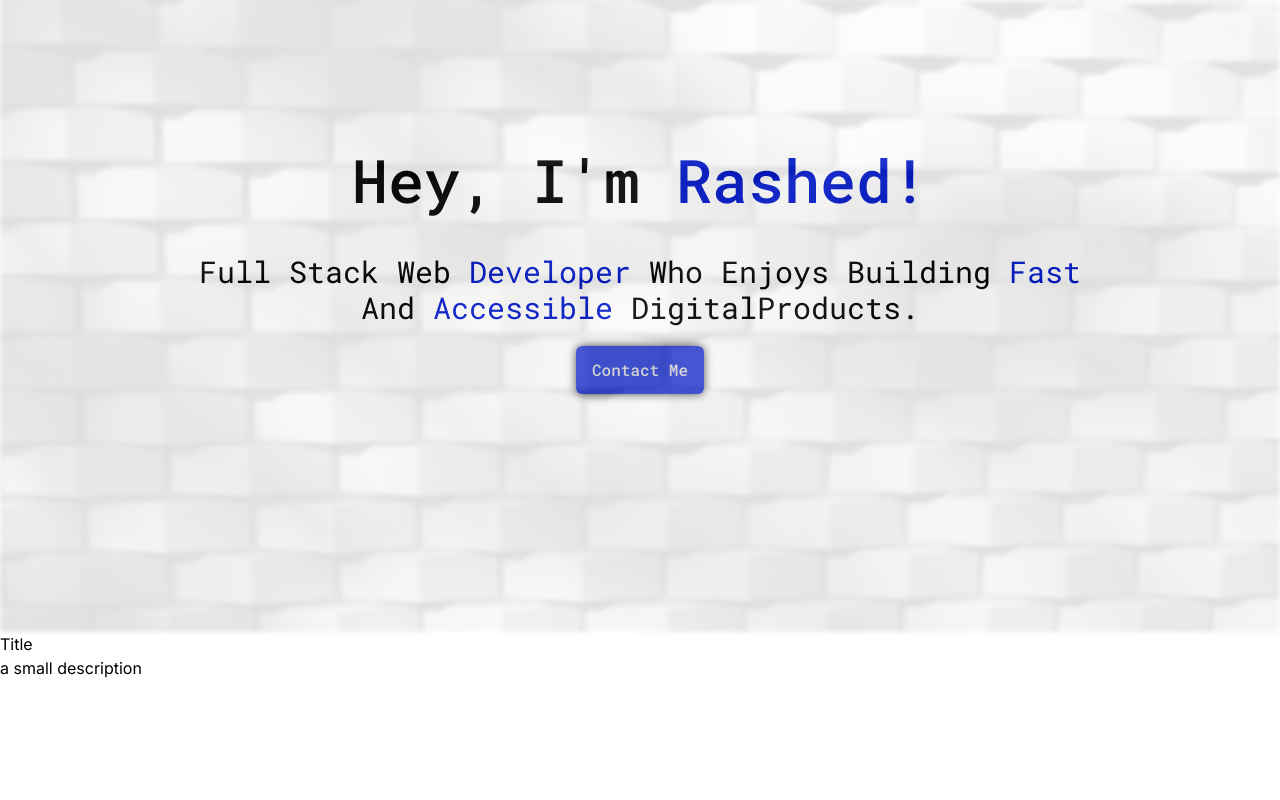
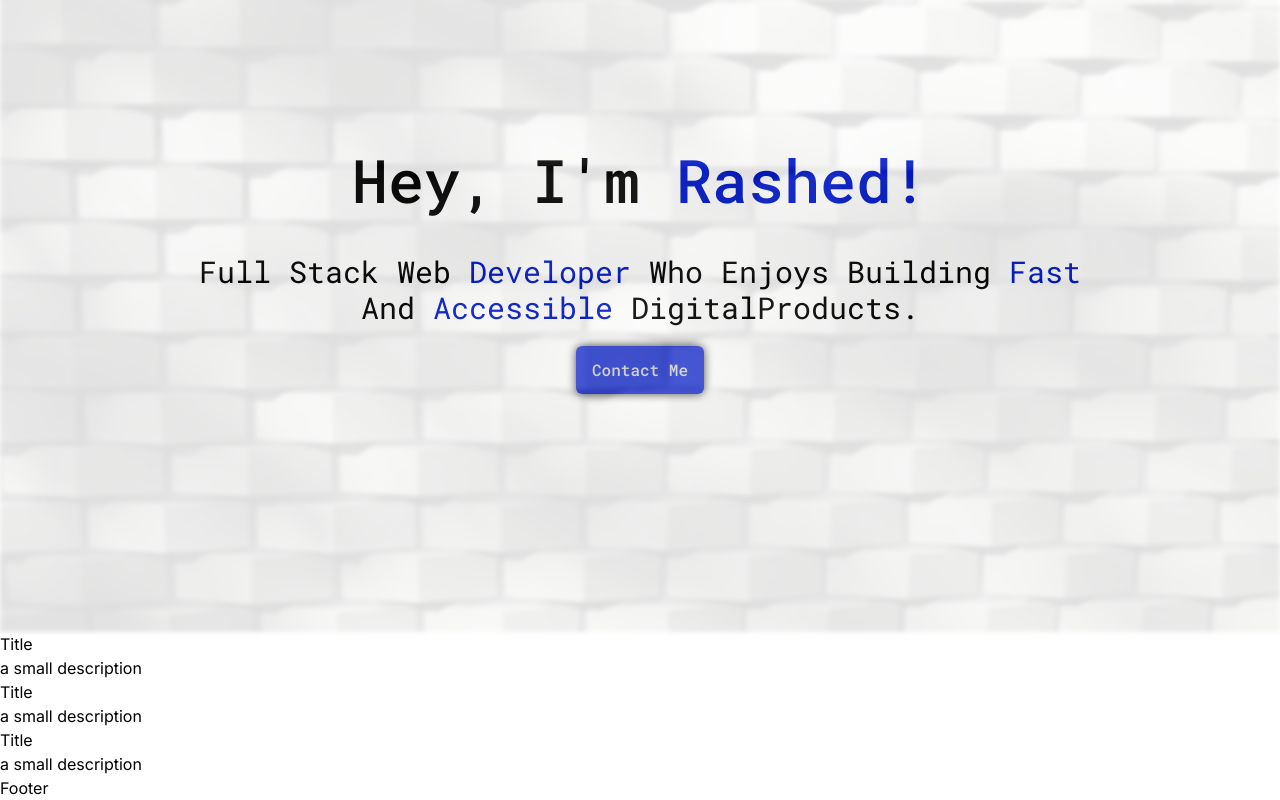
Before and after one commit to CapOfCode/capofcode.github.io, a Next.js app: page / in a window 1280 px wide. Shown: the part 160-960 px from the top of the page. Before the commit the page ends 840 px from the top, so only its background shows below. Built offline with nearby package versions, Linux system fonts and the light colour scheme.

Commit message:
section created

```diff
--- a/src/app/page.js
+++ b/src/app/page.js
@@ -1,17 +1,31 @@
-import NavBar from '@/components/ui/nav/navbar'
-import { Button } from '../components/ui/material_tailwind'
-import Image from 'next/image'
-import { ThemeSwitcher } from '@/Theme/ThemeSwitcher'
-import Banner from '@/components/ui/banner/Banner'
-import SectionTitle from '@/components/ui/shared/SectionTitle'
+import NavBar from "@/components/ui/nav/navbar";
+import { Button } from "../components/ui/material_tailwind";
+import Image from "next/image";
+import { ThemeSwitcher } from "@/Theme/ThemeSwitcher";
+import Banner from "@/components/ui/banner/Banner";
+import SectionTitle from "@/components/ui/shared/SectionTitle";
 
 export default function Home() {
   return (
     <main>
-     <NavBar></NavBar>
-     <Banner></Banner>
+      <section id="home">
+        <NavBar></NavBar>
+        <Banner></Banner>
+      </section>
+      <section id="about">
+        <SectionTitle></SectionTitle>
+      </section>
 
-    <SectionTitle></SectionTitle>
+      <section id="projects">
+        <SectionTitle></SectionTitle>
+      </section>
+
+      <section id="contact">
+        <SectionTitle></SectionTitle>
+      </section>
+      <section id="footer">
+        <p>Footer</p>
+      </section>
     </main>
-  )
+  );
 }
```
